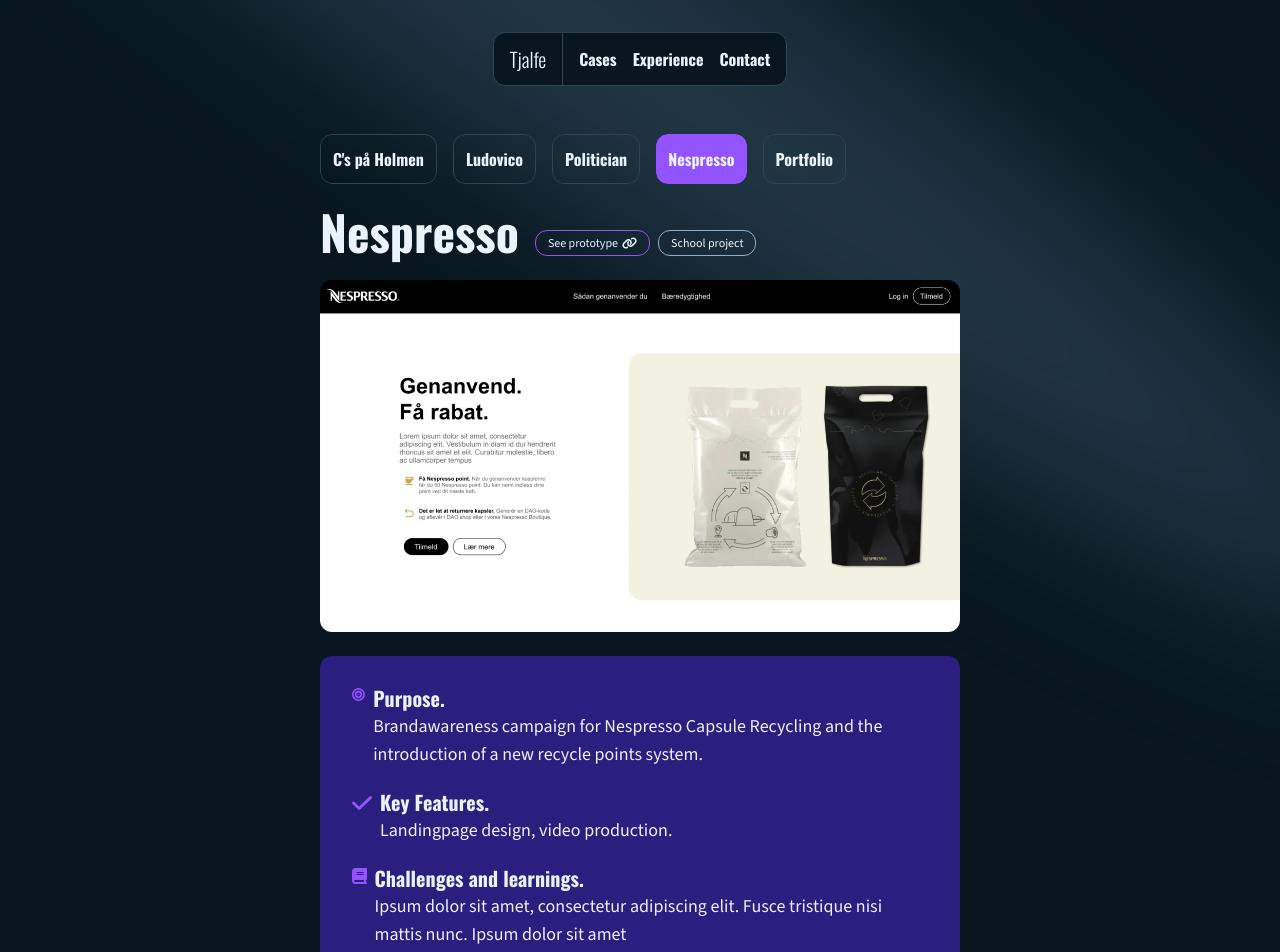
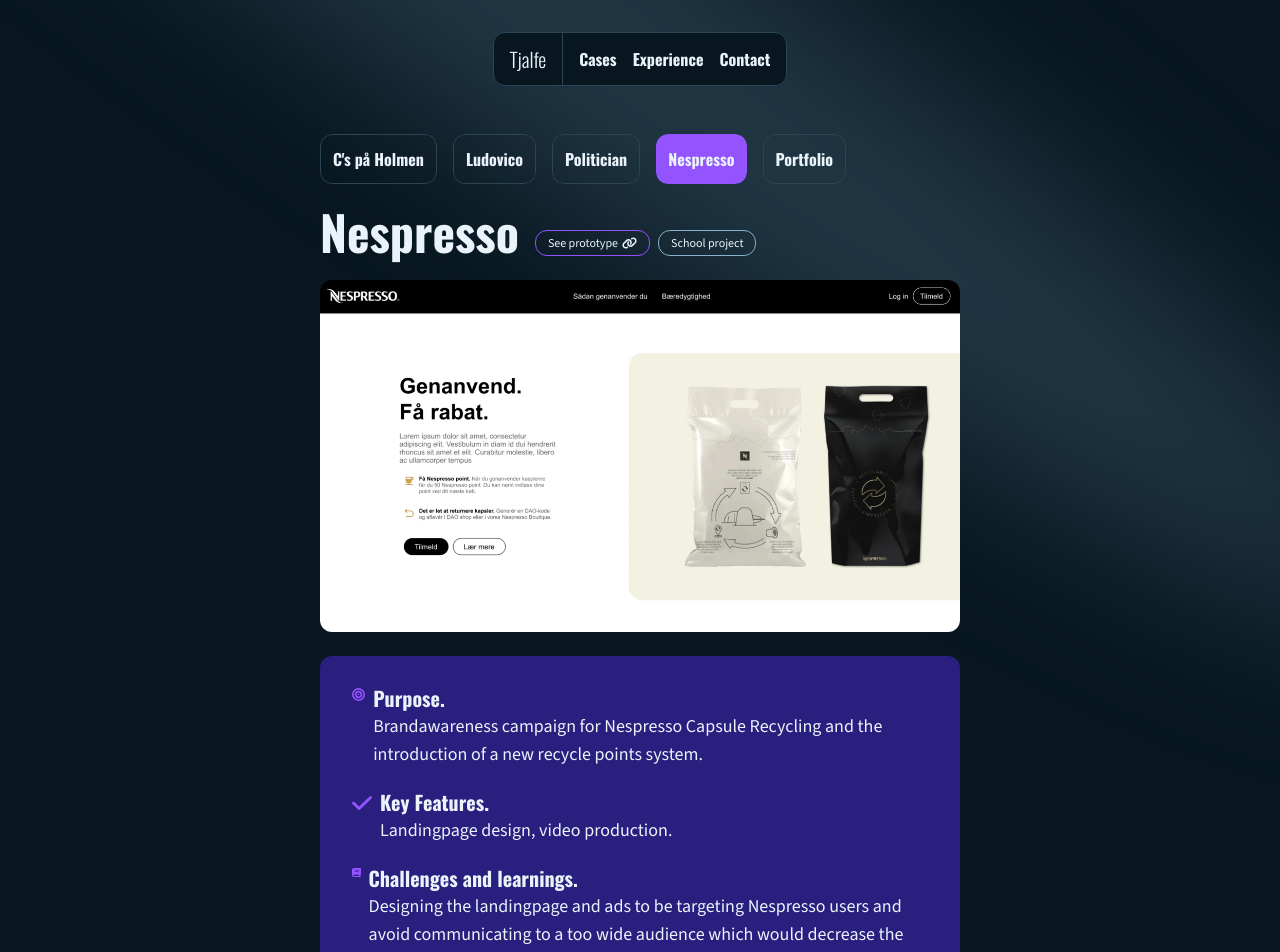
Before and after one commit to t-holmquist/portfolio, a Next.js app: page /cases in a window 1280 px wide. Shown: the top 952 px of the page. Built offline with nearby package versions, Linux system fonts and the light colour scheme.

Commit message:
small copy update

```diff
--- a/data/projectData.ts
+++ b/data/projectData.ts
@@ -132,7 +132,7 @@ export const ProjectData = [
         title: "Nespresso",
         Purpose: `Brandawareness campaign for Nespresso Capsule Recycling and the introduction of a new recycle points system.`,
         keyFeatures: "Landingpage design, video production.",
-        learnings: "Ipsum dolor sit amet, consectetur adipiscing elit. Fusce tristique nisi mattis nunc.  Ipsum dolor sit amet",
+        learnings: `Designing the landingpage and ads to be targeting Nespresso users and avoid communicating to a too wide audience which would decrease the effectiveness of our campaign.`,
         technologies: "Figma, Premiere Pro, Photoshop",
         },
     deeperDiveContent: {
```
